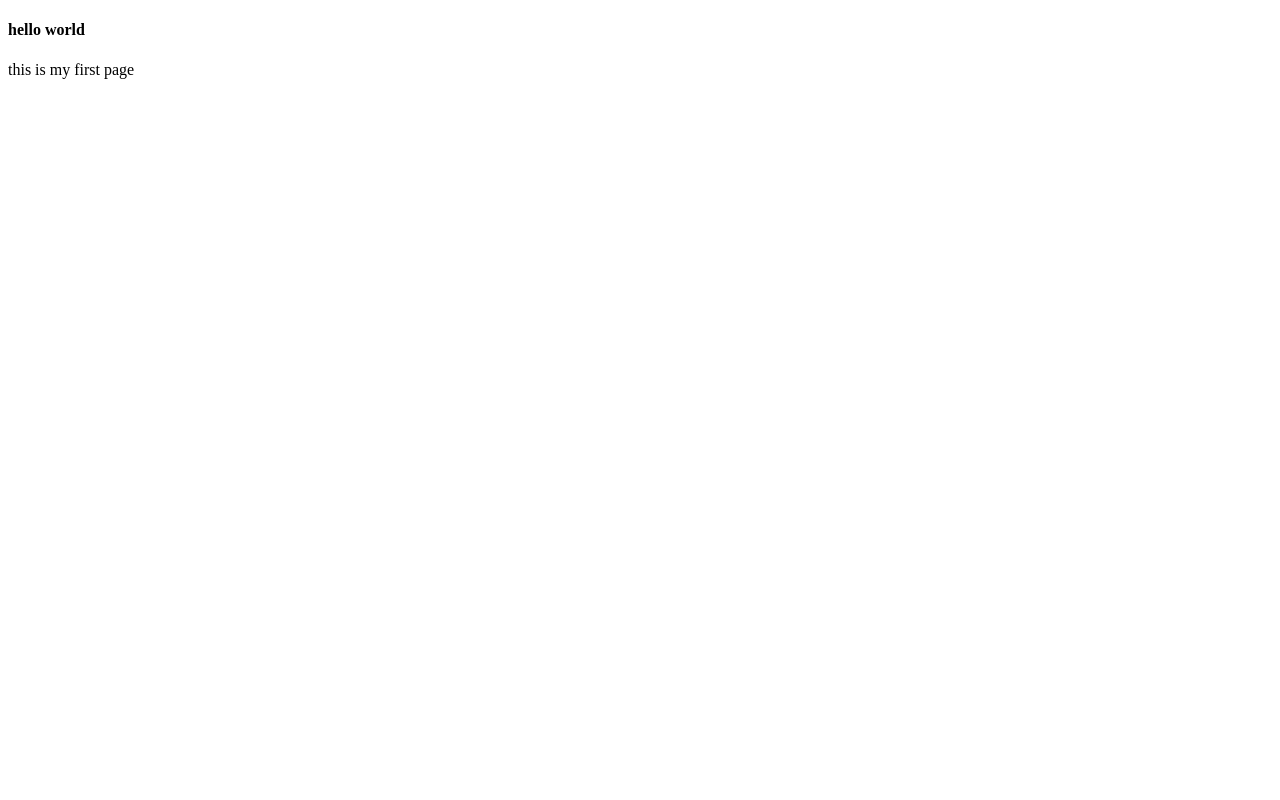
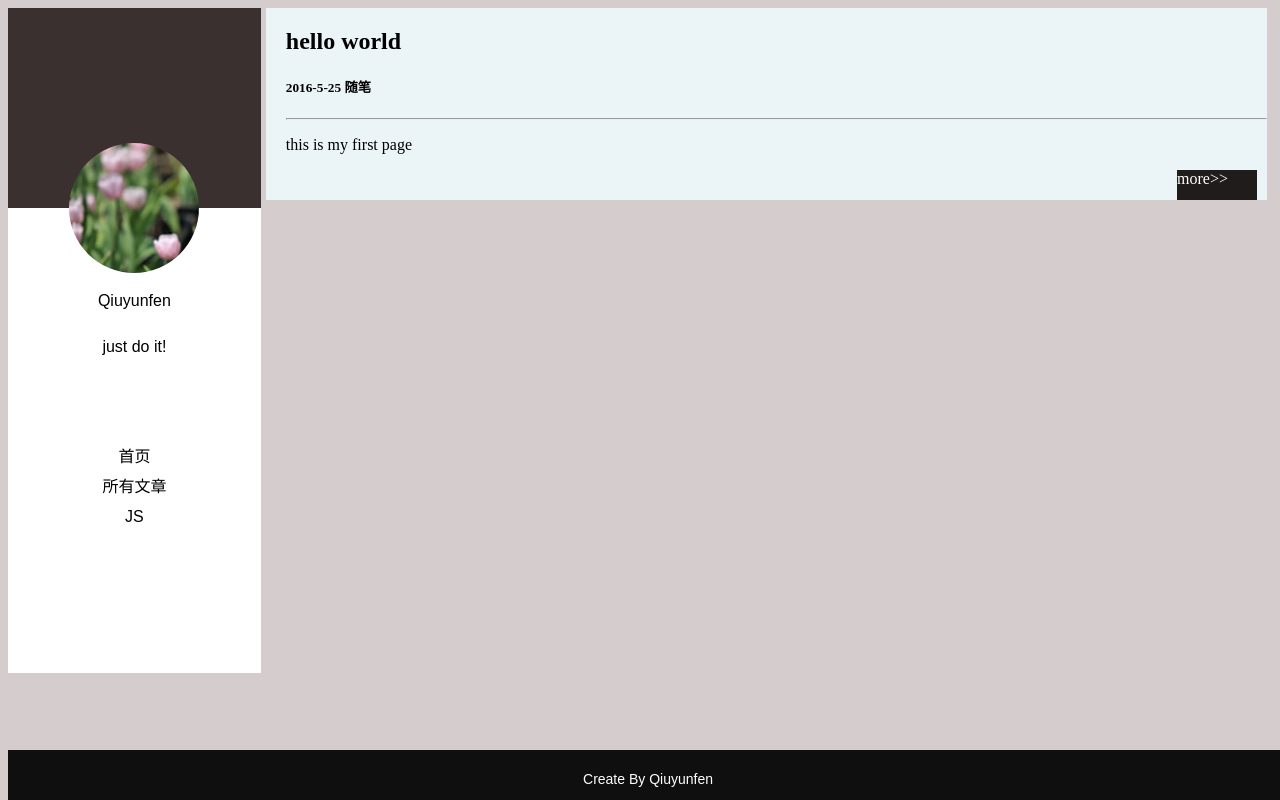
Before and after one commit to qiuyunfen/qiuyunfen.github.io, a plain HTML site: page myblog.html in a window 1280 px wide. Drawn offline with Linux system fonts and the light colour scheme.

Commit message:
博客样式

```diff
--- a/myblog.html
+++ b/myblog.html
@@ -4,14 +4,121 @@
 	<meta charset="utf-8">
 	<title></title>
 </head>
+<style type="text/css">
+	body{
+		background: #D5CDCD;
+	}
+	.wrap{
+		display: flex;
+	}
+	.aside{
+		flex-grow: 0;
+		width: 20%;
+		min-width: 150px;
+		position: relative;
+		font: 16px/30px Arial;
+	}
+	.author{
+		height: 200px;
+		background: #3A3030;
+	}
+	.authorimg{
+		background: url('./images/author.jpg');
+		width: 130px;
+		height: 130px;
+		border-radius: 50%;
+		position: absolute;
+		left: 50%;
+		top: 30%;
+		transform: translate(-50%, -50%);
+		text-align: center;
+		z-index: 1;
+	}
+	.navlink{
+		background: white;
+		height: 465px;
+		position: relative;
+	}
+	.navlink nav{
+		position: absolute;
+		left: 50%;
+		top: 60%;
+		transform: translate(-50%, -50%);
+		text-align: center;
+	}
+	.authorInfo{
+		position: absolute;
+		left: 50%;
+		top: 25%;
+		transform: translate(-50%, -50%);
+		text-align: center;
+	}
+	.navlink li{
+		list-style: none;
+	}
+	a{
+		text-decoration: none;
+		color: #000;
+	}
+	section{
+		flex-grow: 1;
+		margin:0 5px;
+	}
+	.article{
+		background: #EBF4F6;
+		overflow: hidden;
+		padding-left: 20px;
+	}
+	.article a{
+		float: right;
+		margin-right: 10px;
+		background: #211C1C;
+		color: white;
+		width: 80px;
+		height: 30px;
+	}
+	footer{
+		background: #100F0F;
+		width: 100%;
+		height: 50px;
+		position: fixed;
+		bottom: 0px;
+	}
+	footer p{
+		color: white;
+		text-align: center;
+		font: 14px/30px Arial;
+	}
+</style>
 <body>
-<header></header>
-<nav></nav>
-<aside></aside>
-<section>
-	<h4>hello world</h4>
-	<p>this is my first page</p>
-</section>
-<footer></footer>
+<div class="wrap">
+	<div class="aside">
+		<div class="author"></div>
+		<div class="authorimg"></div>
+		<div class="navlink">
+			<div class="authorInfo">
+				<p>Qiuyunfen</p>
+				<p>just do it!</p>
+			</div>
+			<nav>
+				<li><a href="#">首页</a></li>
+				<li><a href="#">所有文章</a></li>
+				<li><a href="#">JS</a></li>
+			</nav>
+		</div>
+	</div>
+	<section>
+		<div class="article">
+			<h2>hello world</h2>
+			<h5>2016-5-25 随笔</h5><hr>
+			<p>this is my first page</p>
+			<a href="#">more>></a>
+		</div>
+
+	</section>
+</div>
+<footer>
+	<p>Create By Qiuyunfen</p>
+</footer>
 </body>
 </html>
```
Also changed, not shown: images/author.jpg (added).
